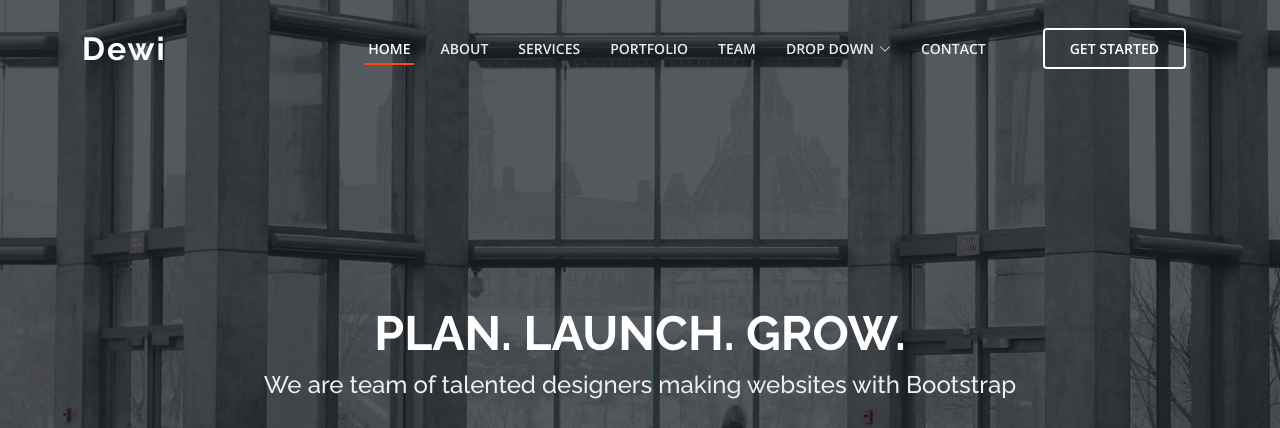
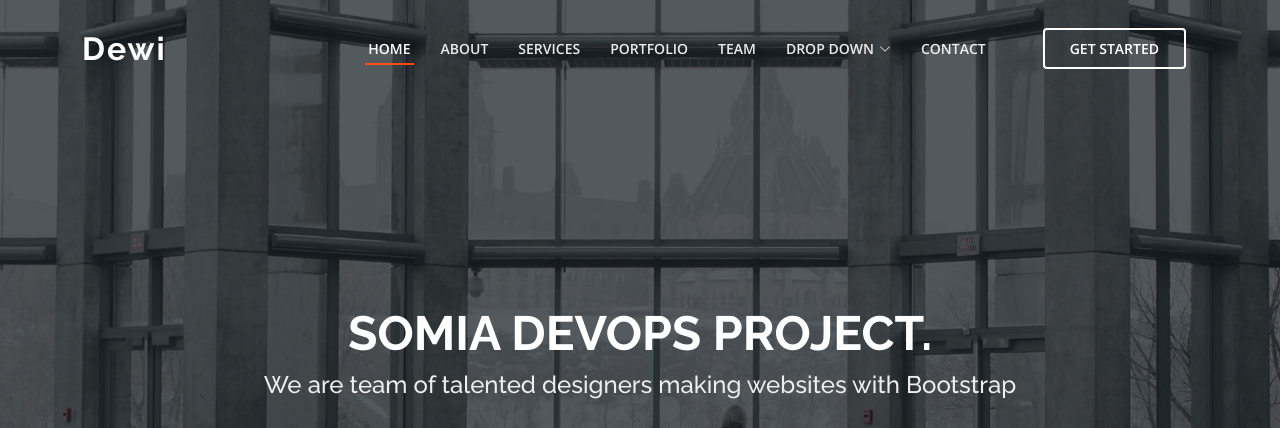
Before and after one commit to somiia96/remoteDewi, a plain HTML site: page Dewi/Dewi/index.html in a window 1280 px wide. Shown: the top 428 px of the page. Drawn offline with nearby package versions, Linux system fonts and the light colour scheme.

Commit message:
index update

```diff
--- a/Dewi/Dewi/index.html
+++ b/Dewi/Dewi/index.html
@@ -82,7 +82,7 @@
   <!-- ======= Hero Section ======= -->
   <section id="hero">
     <div class="hero-container" data-aos="fade-up" data-aos-delay="150">
-      <h1>Plan. Launch. Grow.</h1>
+      <h1>Somia DevOps Project.</h1>
       <h2>We are team of talented designers making websites with Bootstrap</h2>
       <div class="d-flex">
         <a href="#about" class="btn-get-started scrollto">Get Started</a>
```
